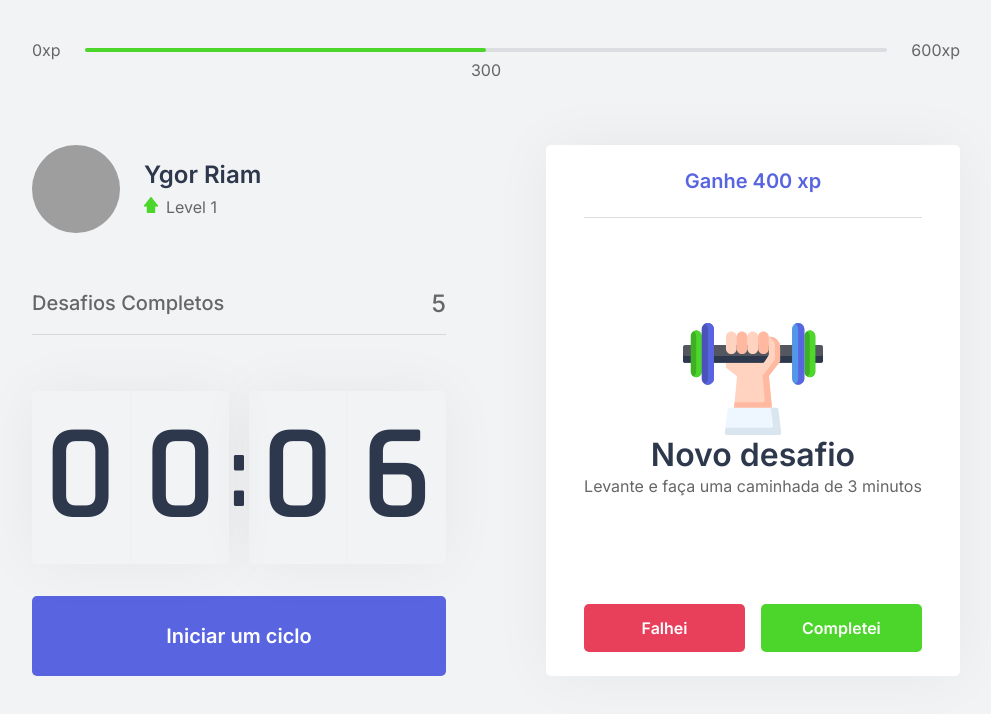
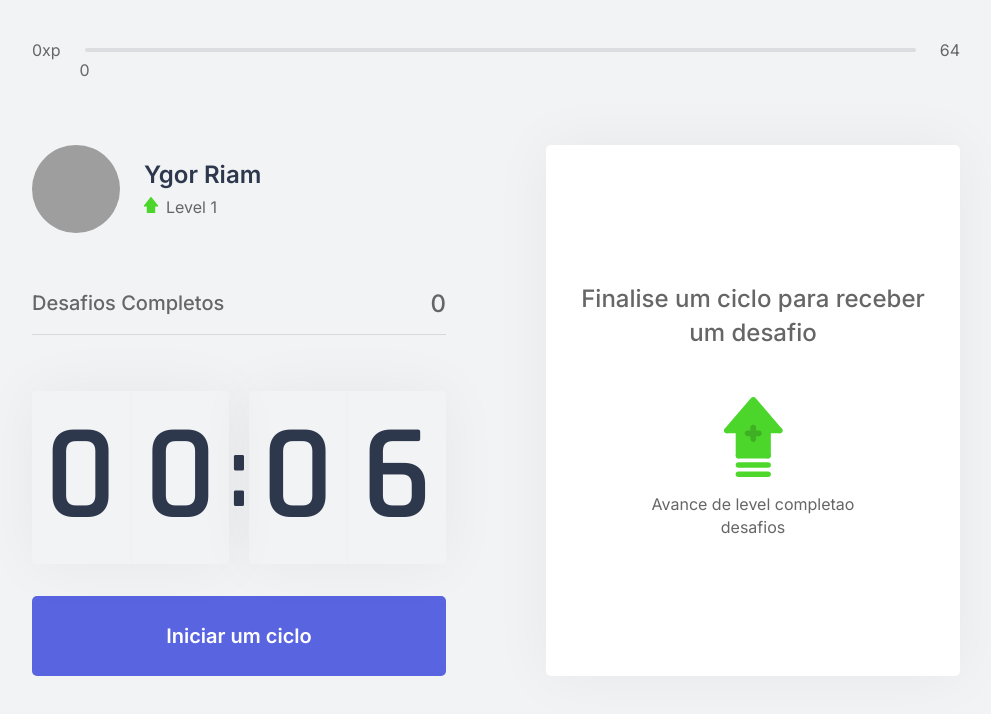
Before and after one commit to ygorriam/NLW-4, a Next.js app: page / in a window 1280 px wide. Shown: the top 714 px of the page, without its empty margins (144-1135 px from the left). Built offline with nearby package versions, Linux system fonts and the light colour scheme; grey boxes are pictures that could not be loaded.

Commit message:
feat: Created context experience bar

```diff
--- /dev/null
+++ b/challenges.json
@@ -0,0 +1,62 @@
+[
+    {
+      "type": "body",
+      "description": "Estique um de seus braços com a palma da mão virada para frente e puxe os dedos para cima por 10 segundos por mão.",
+      "amount": 80
+    },
+    {
+      "type": "body",
+      "description": "Estique seu braço contra o peito e puxe-o utilizando o outro braço por 10 segundos por braço.",
+      "amount": 60
+    },
+    {
+      "type": "body",
+      "description": "Puxe seu pescoço com a ajuda da mão para a direita e para a esquerda, permanecendo na posição por alguns segundos.",
+      "amount": 70
+    },
+    {
+      "type": "body",
+      "description": "Com as duas mãos na parte de trás da cabeça, leve-a para baixo, alongando a parte de trás da região.",
+      "amount": 60
+    },
+    {
+      "type": "body",
+      "description": "Cruze as pernas e desça com as mãos esticadas em direção ao chão. Repita o movimento com a outra perna na frente.",
+      "amount": 100
+    },
+    {
+      "type": "body",
+      "description": "Sentado, abra as pernas e tente encostar as palmas das mãos no chão, repita 3 vezes por 5 segundos.",
+      "amount": 80
+    },
+    {
+      "type": "body",
+      "description": "Puxe o joelho de encontro ao peito e segure, troque de perna após 10 segundos.",
+      "amount": 50
+    },
+    {
+      "type": "body",
+      "description": "Sentado, cruze uma perna e incline seu tronco à frente, troque de perna após 10 segundos.",
+      "amount": 80
+    },
+    {
+      "type": "eye",
+      "description": "Sentado, feche os olhos e cubra-os com as palmas da mão durante 2 minutos, depois abra normalmente.",
+      "amount": 90
+    },
+    {
+      "type": "eye",
+      "description": "Em algum ambiente aberto, olhe o mais longe que puder em quatro direções por 3s, mexa apenas os olhos. Repita 3 vezes.",
+      "amount": 140
+    },
+    {
+      "type": "eye",
+      "description": "Usando os polegares, massage a área abaixo das sobrancelhas em movimentos circulares por 15 segundos.",
+      "amount": 70
+    },
+    {
+      "type": "body",
+      "description": "Em pé, gire a cintura o máximo que puder para a esquerda, segure por cinco segundos. Repita para a direita.",
+      "amount": 90
+    }
+  ]
--- a/src/components/ChallengeBox.tsx
+++ b/src/components/ChallengeBox.tsx
@@ -1,28 +1,32 @@
 import { useContext } from 'react';
 import { ChallengesContext } from '../contexts/ChallengesContexts';
 import styles from '../styles/components/ChallengeBox.module.css';
+
+
 export function ChallengeBox(){
 
+    const {activeChallenge, resetChallenge } = useContext(ChallengesContext);
     const contextData = useContext(ChallengesContext);
 
 
-    const hasActiveChallenge = true;
+
     return (
         <div className={styles.ChallengeBoxContainer}>
-            { hasActiveChallenge ? (
+            { activeChallenge ? (
                 <div className={styles.challengeActive}>
-                    <header>Ganhe 400 xp</header>
+                    <header>Ganhe {activeChallenge.amount}</header>
 
                     <main>
-                        <img src="icons/body.svg"/>
+                        <img src={`icons/${activeChallenge.type}.svg`}/>
                         <strong>Novo desafio</strong>
-                        <p>Levante e faça uma caminhada de 3 minutos</p>
+                        <p>{activeChallenge.description}</p>
                     </main>
 
                     <footer>
                         <button
                         type="button"
                         className={styles.challengeFailedButton}
+                        onClick={resetChallenge}
                         >
                             Falhei
                         </button>
--- a/src/components/CompletedChallenges.tsx
+++ b/src/components/CompletedChallenges.tsx
@@ -1,9 +1,12 @@
+import { useContext } from 'react';
+import { ChallengesContext } from '../contexts/ChallengesContexts';
 import styles from  '../styles/components/CompletedChanllenges.module.css'
 export function CompletedChanllenges(){
+  const {challengesCompleted} = useContext(ChallengesContext);
   return (
     <div className={styles.completedChanllengesContainer}>
         <span>Desafios Completos</span>
-        <span>5</span>
+        <span>{challengesCompleted}</span>
     </div>
   );
 }
--- a/src/components/ExperienceBar.tsx
+++ b/src/components/ExperienceBar.tsx
@@ -1,16 +1,22 @@
+import { useContext } from 'react'
+import { ChallengesContext } from '../contexts/ChallengesContexts'
 import styles from '../styles/components/ExperienceBar.module.css'
 export function ExperienceBar(){
+    const {currentExperience, ExperienceToNextLevel} =useContext(ChallengesContext);
+
+    const percentToNextLevel = Math.round((currentExperience * 100)) / ExperienceToNextLevel;
+
     return(
         <header className={styles.experienceBar}>
             <span> 0xp</span>
             <div>
-            <div style={{width: '50%'}} />
-            <span className={styles.currentExperience} style={{ left: '50%'}}>
-                300
+            <div style={{width: `${percentToNextLevel}%`}} />
+            <span className={styles.currentExperience} style={{ left: `${percentToNextLevel}%`}}>
+                {currentExperience}
                 </span>
 
             </div>
-            <span> 600xp</span>
+            <span> {ExperienceToNextLevel}</span>
         </header>
     )
 }
--- a/src/contexts/ChallengesContexts.tsx
+++ b/src/contexts/ChallengesContexts.tsx
@@ -1,13 +1,22 @@
 import { createContext, ReactNode, useState} from 'react';
+import challenges from '../../challenges.json';
 
-
+interface Challenge {
+    type: 'body' | 'eye';
+    description: string;
+    amount: number;
+}
 
 interface ChallengesContextsData {
     level: number;
     currentExperience: number;
     challengesCompleted: number;
+    ExperienceToNextLevel: number;
+    activeChallenge: Challenge;
+    startNewChallenge: () => void;
+    resetChallenge: () => void;
     levelUp: () => void;
-    startNewChallenge: () => void;
+
 }
 
 interface ChallengesProviderProps {
@@ -22,16 +31,27 @@
     const [currentExperience, setCurrentExperience] = useState(0);
     const [challengesCompleted, setChallengesCompleted] = useState(0);
 
+    const [activeChallenge, setActiveChallenge] = useState(null);
+    const ExperienceToNextLevel = Math.pow((level + 1)* 4, 2)
+
     function levelUp() {
       setLevel(level + 1);
     }
 
         function startNewChallenge(){
-            console.log('new challenge')
+            const randomChallengeIndex = Math.floor(Math.random() * challenges.length)
+            const challenge = challenges[randomChallengeIndex];
+
+            setActiveChallenge(challenge)
         }
 
+        function resetChallenge() {
+            setActiveChallenge(null);
+        }
+
+
     return (
-        <ChallengesContext.Provider value={{level, currentExperience, challengesCompleted, levelUp, startNewChallenge }}>
+        <ChallengesContext.Provider value={{level, currentExperience, challengesCompleted, levelUp, startNewChallenge, activeChallenge, resetChallenge, ExperienceToNextLevel }}>
             {children}
 
         </ChallengesContext.Provider>
```
